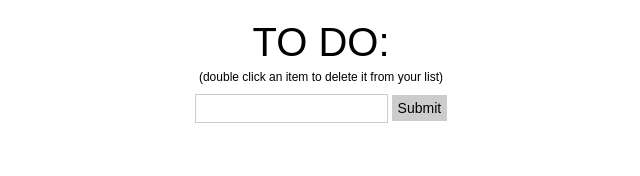
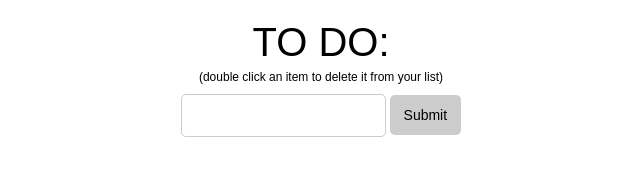
Before and after one commit to adoramae/adoramae.github.io, a plain HTML site: page To-Do/index.html in a window 1280 px wide. Shown: the whole page, without its empty margins (319-959 px from the left). Drawn offline with nearby package versions, Linux system fonts and the light colour scheme.

Commit message:
Updated Style

```diff
--- a/To-Do/style.css
+++ b/To-Do/style.css
@@ -6,7 +6,7 @@
 #content {
     margin: 0 auto;
     width: 100%;
-    max-width: 275px;
+    max-width: 285px;
 }
 
 .header {
@@ -51,20 +51,20 @@ form {
 
 
 input[type="submit"] {
-    padding:5px 0;
+    padding:12px 0;
     text-align: center;
     background:#ccc;
     border: 0 none;
-    -webkit-border-radius: 0px;
-    border-radius: 0px;
+    -webkit-border-radius: 5px;
+    border-radius: 5px;
     font-size: 14px;
-    width: 20%;
+    width: 25%;
 }
 
 input[type=text] {
-    padding:6px;
+    padding:13px;
     border:1px solid #ccc;
-    -webkit-border-radius: 0px;
-    border-radius: 0px;
-    width: 65%;
+    -webkit-border-radius: 5px;
+    border-radius: 5px;
+    width: 62%;
 }
```
